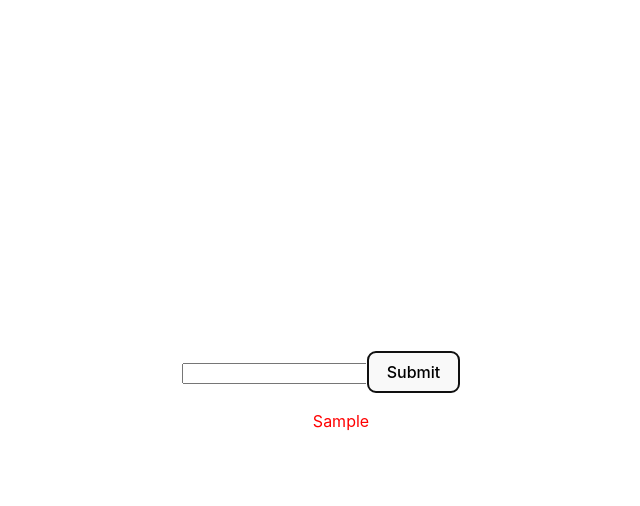
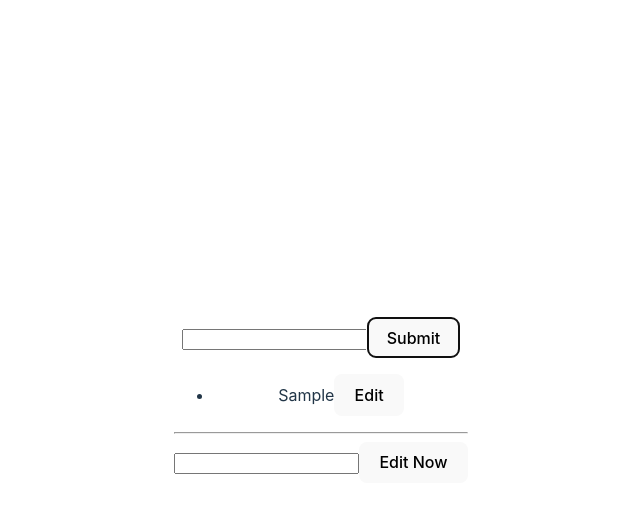
Before and after one commit to Bunlenggg/testing-todolist, a React (Vite) app: page / in a window 1280 px wide. Both pictures are taken after typing "Sample" into the empty fields and a click on the button "Submit". Shown: the top 506 px of the page, without its empty margins (319-959 px from the left). Built offline with nearby package versions, Linux system fonts and the light colour scheme.

Commit message:
edit function

```diff
--- a/src/App.jsx
+++ b/src/App.jsx
@@ -5,6 +5,9 @@ import "./App.css";
 
 function App() {
   const [person, setPerson] = useState([]);
+  const [editId, setEditId] = useState(null);
+  const editRef = useRef();
+
   const inputRef = useRef();
   const handleSubmit = (e) => {
     e.preventDefault();
@@ -17,16 +20,51 @@ function App() {
     inputRef.current.value = "";
   };
 
+  const handleEdit = (id) => {
+    console.log(id);
+  };
+
+  const handleEditSubmit = (e) => {
+    e.preventDefault();
+    setPerson(
+      person.map((each) =>
+        each.id === editId ? { ...each, name: editRef.current.value } : each
+      )
+    );
+
+    editRef.current.value = "";
+  };
+
   return (
+    <>
       <form onSubmit={handleSubmit}>
         <input ref={inputRef} type="text" />
         <button>Submit</button>
-      <ul style={{ color: "red", listStyle: "none", textAlign: "ronaldo" }}>
+        <ul>
           {person.map((e) => {
-          return <li>{e.name}</li>;
+            return (
+              <li key={e.id}>
+                {e.name}
+                <button
+                  onClick={() => {
+                    handleEdit(e.id);
+                    setEditId(e.id);
+                    editRef.current.value = e.name;
+                  }}
+                >
+                  Edit
+                </button>
+              </li>
+            );
           })}
         </ul>
       </form>
+      <hr />
+      <form onSubmit={handleEditSubmit}>
+        <input ref={editRef} type="text" />
+        <button type="submit">Edit Now</button>
+      </form>
+    </>
   );
 }
 
```
Lines whose indentation alone changed are shown as unchanged.
